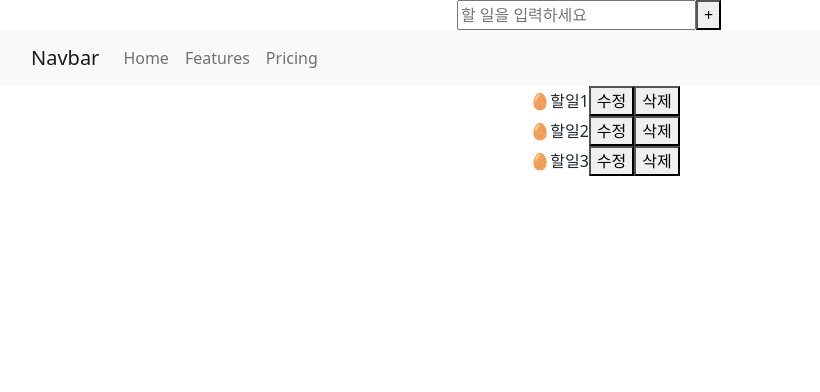
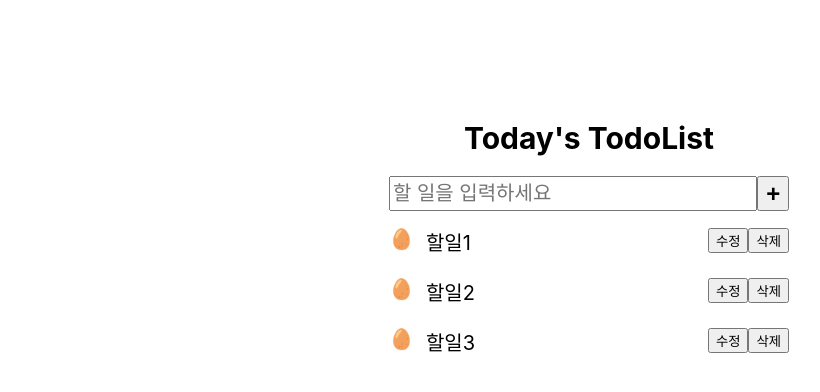
Before and after one commit to Nangniya/react-todolist, a React (Create React App) app: page / in a window 1280 px wide. Shown: the top 392 px of the page, without its empty margins (51-871 px from the left). Built offline with nearby package versions, Linux system fonts and the light colour scheme.

Commit message:
style: 레이아웃 구성

```diff
--- a/src/App.css
+++ b/src/App.css
@@ -1,3 +1,44 @@
+* {
+  box-sizing: border-box;
+}
 .App {
+  height: 100vh;
+  display: flex;
+  justify-content: center;
+  align-items: center;
+}
+.Wrapper {
+  margin: auto;
+  display: flex;
+  flex-direction: column;
+  justify-content: center;
+  align-items: center;
+  width: 400px;
+  height: 600px;
+}
+.TodoAdd {
+  width: 100%;
+  display: flex;
+  justify-content: center;
+  height: 40px;
+}
+.TodoAdd input {
+  width: 560px;
+  font-size: 20px;
+}
+.TodoAdd button {
+  width: 40px;
+  font-size: 24px;
+  font-weight: bold;
+}
+ul {
+  width: 100%;
+  padding: 0;
+  height: 520px;
+}
+h4 {
+  font-size: 30px;
+  width: 100%;
   text-align: center;
+  margin: 20px 0;
 }
--- a/src/App.jsx
+++ b/src/App.jsx
@@ -1,6 +1,5 @@
 import "./App.css";
 import { useState } from "react";
-import TodoNav from "./components/TodoNav";
 import TodoList from "./components/TodoList";
 import TodoAdd from "./components/TodoAdd";
 import data from "./components/data";
@@ -10,9 +9,11 @@ function App() {
 
   return (
     <div className="App">
-      <TodoAdd todos={todos} setTodos={setTodos} />
-      <TodoNav />
-      <TodoList todos={todos} setTodos={setTodos} />
+      <div className="Wrapper">
+        <h4>Today's TodoList</h4>
+        <TodoAdd todos={todos} setTodos={setTodos} />
+        <TodoList todos={todos} setTodos={setTodos} />
+      </div>
     </div>
   );
 }
--- a/src/components/Todo.jsx
+++ b/src/components/Todo.jsx
@@ -4,11 +4,18 @@ import styled from "styled-components";
 //li태그 점 없애기
 const StyledLi = styled.li`
   list-style: none;
+  display: flex;
+  justify-content: space-between;
+  height: 50px;
+  font-size: 20px;
 `;
 //조건부 스타일 적용
 const StyledSpan = styled.span`
   text-decoration: ${(props) => (props.checked ? "line-through" : "none")};
   color: ${(props) => (props.checked ? "gray" : "inherit")};
+  text-align: left;
+  margin-left: 10px;
+  width: 70%;
 `;
 // 각 할일 컴포넌트
 const Todo = ({ todo, setTodos }) => {
@@ -55,7 +62,7 @@ const Todo = ({ todo, setTodos }) => {
   // HTML
   return (
     <StyledLi>
-      <span onClick={checkTodo}>{!todo.checked ? "🥚" : "🐣"}</span>
+      <span onClick={checkTodo}>{!todo.checked ? "🥚 " : "🐣 "}</span>
       {!todo.edit ? (
         <StyledSpan onClick={checkTodo} checked={todo.checked}>
           {todo.text}
@@ -65,10 +72,14 @@ const Todo = ({ todo, setTodos }) => {
           ref={editRef}
           defaultValue={todo.text}
           onBlur={handleBlur}
+          onKeyDown={handleBlur}
         ></input>
       )}
-      <button onClick={setEdit}>수정</button>
-      <button onClick={deleteTodo}>삭제</button>
+
+      <div className="btns">
+        <button onClick={setEdit}>수정</button>
+        <button onClick={deleteTodo}>삭제</button>
+      </div>
     </StyledLi>
   );
 };
--- a/src/components/TodoAdd.jsx
+++ b/src/components/TodoAdd.jsx
@@ -13,7 +13,7 @@ const TodoAdd = ({ todos, setTodos }) => {
   };
 
   return (
-    <form onSubmit={onSubmit}>
+    <form className="TodoAdd" onSubmit={onSubmit}>
       <input ref={newTodoRef} placeholder="할 일을 입력하세요" />
       <button type="submit">+</button>
     </form>
--- a/src/components/TodoNav.jsx
+++ /dev/null
@@ -1,22 +0,0 @@
-import React from 'react';
-import 'bootstrap/dist/css/bootstrap.min.css';
-import Container from 'react-bootstrap/Container';
-import Nav from 'react-bootstrap/Nav';
-import Navbar from 'react-bootstrap/Navbar';
-
-const TodoNav = () => {
-    return (
-        <Navbar bg="light" variant="light">
-        <Container>
-          <Navbar.Brand href="#home">Navbar</Navbar.Brand>
-          <Nav className="me-auto">
-            <Nav.Link href="#home">Home</Nav.Link>
-            <Nav.Link href="#features">Features</Nav.Link>
-            <Nav.Link href="#pricing">Pricing</Nav.Link>
-          </Nav>
-        </Container>
-      </Navbar>
-    );
-};
-
-export default TodoNav;
```
